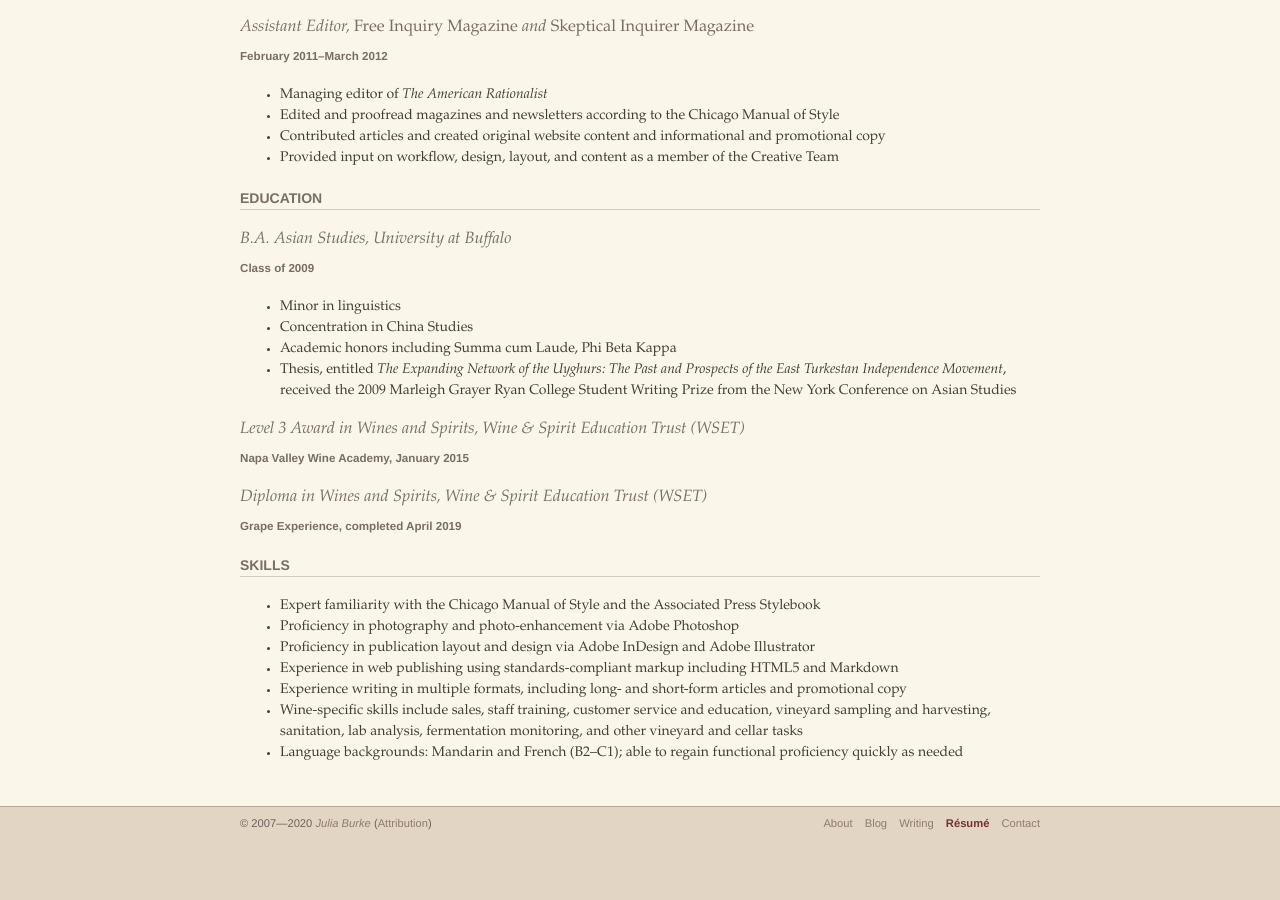
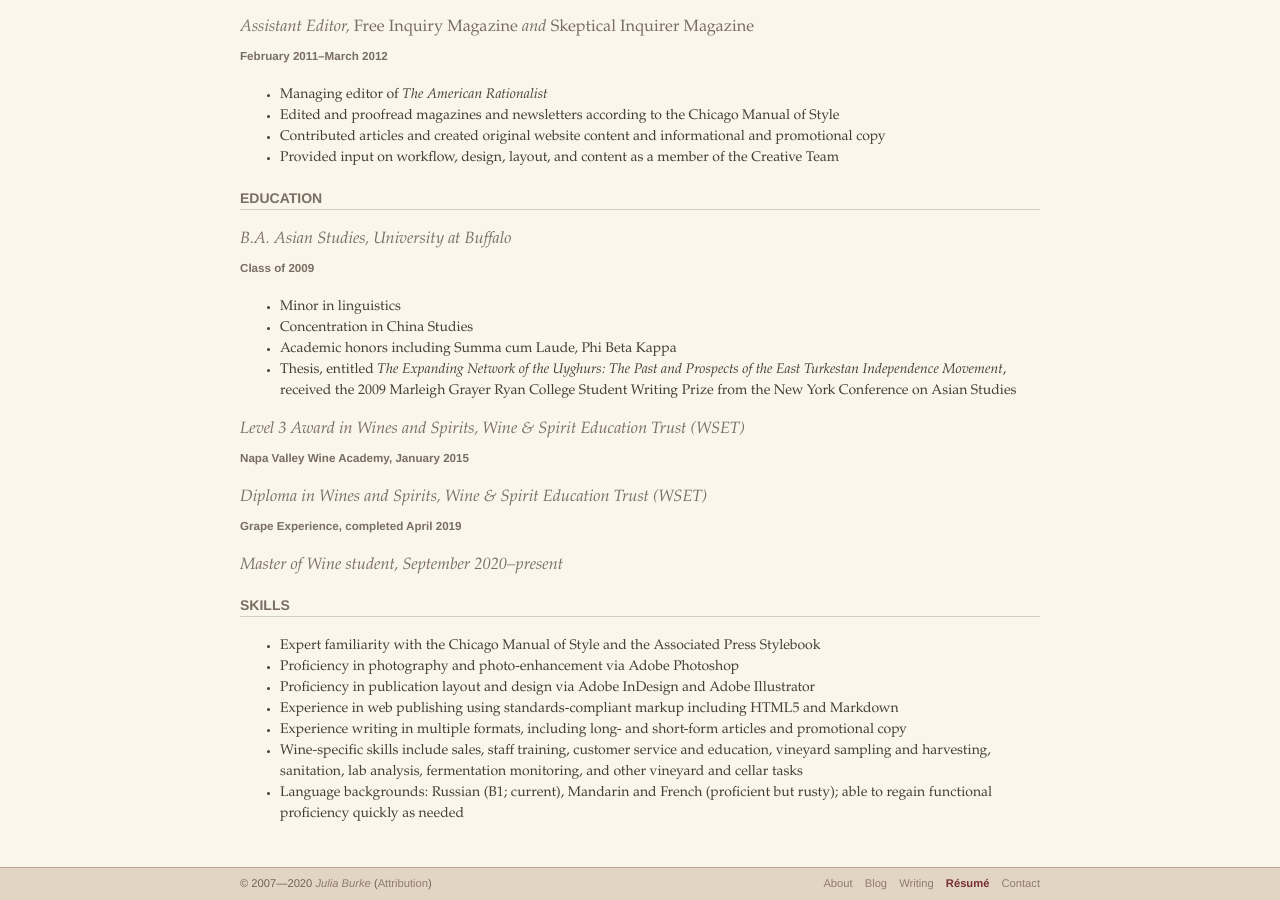
Before and after one commit to nywinewench/nywinewench.github.io, a Jekyll site: the page built from resume.md, in a window 1280 px wide and 900 px high, scrolled down 1604 px. Built offline with Jekyll 4.4.1, drawn with Linux system fonts in a browser that asks for light colours; some web fonts are replaced; comment, search, counter and statistics services are not loaded; before the commit the page ends 2443 px from its top, so only the background shows below that.

Commit message:
Update resume.md
language edits

```diff
--- a/resume.md
+++ b/resume.md
@@ -103,6 +103,8 @@ title: Résumé
 
 ##### Grape Experience, completed April 2019
 
+### Master of Wine student, September 2020–present
+
 #### Skills
 
 * Expert familiarity with the Chicago Manual of Style and the Associated Press Stylebook
@@ -111,4 +113,4 @@ title: Résumé
 * Experience in web publishing using standards-compliant markup including HTML5 and Markdown
 * Experience writing in multiple formats, including long- and short-form articles and promotional copy
 * Wine-specific skills include sales, staff training, customer service and education, vineyard sampling and harvesting, sanitation, lab analysis, fermentation monitoring, and other vineyard and cellar tasks
-* Language backgrounds: Mandarin and French (B2–C1); able to regain functional proficiency quickly as needed
+* Language backgrounds: Russian (B1; current), Mandarin and French (proficient but rusty); able to regain functional proficiency quickly as needed
```
